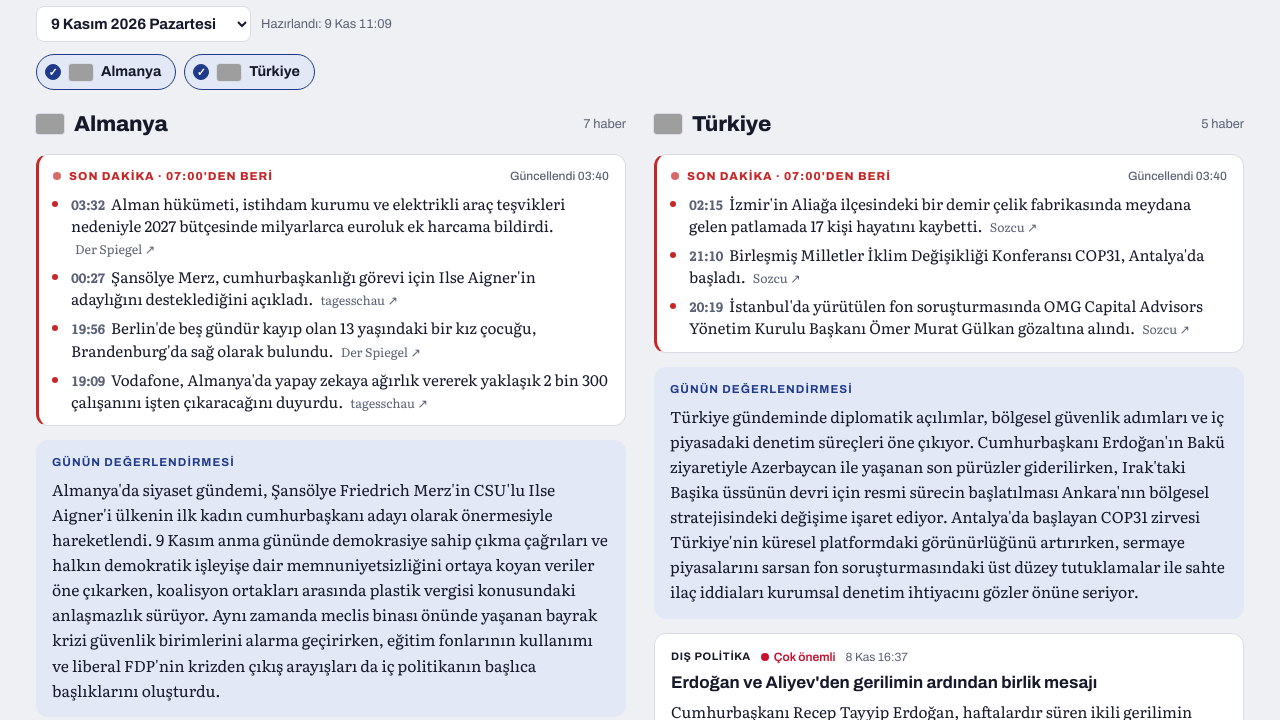
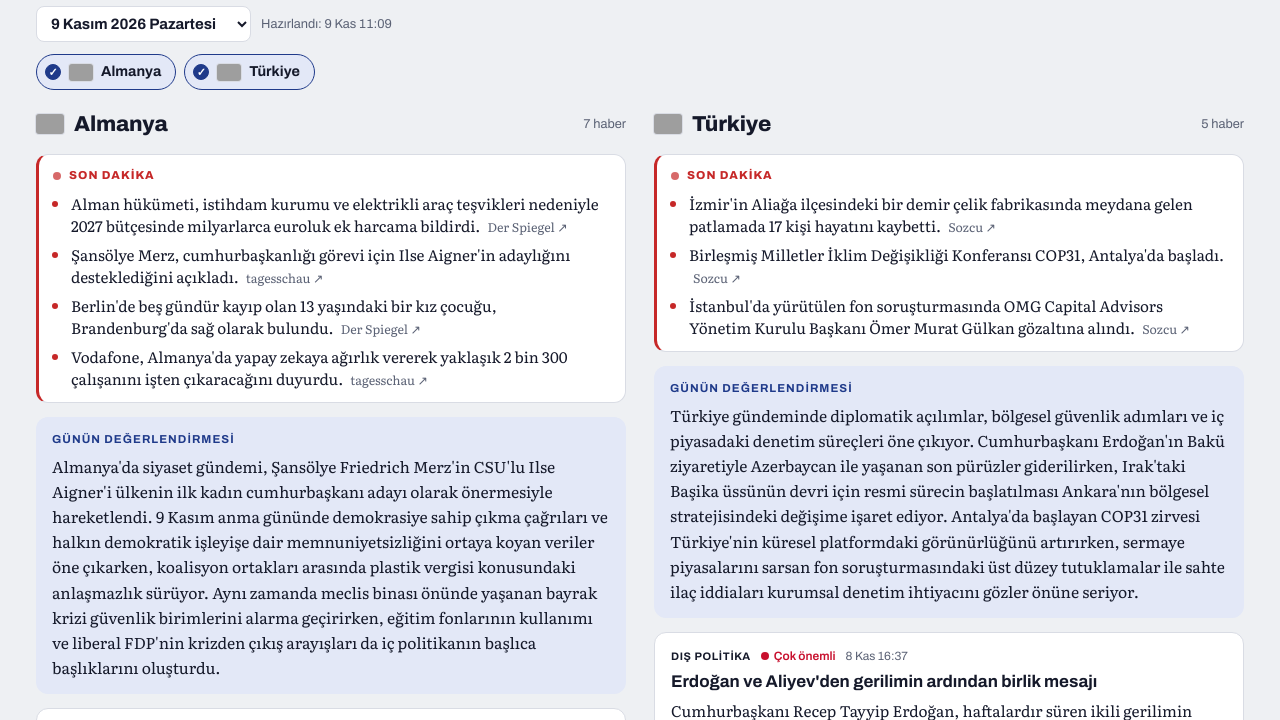
Before and after one commit to utkucinarertan/haber-masasi, a plain HTML site: page docs/index.html in a window 1280 px wide. Shown: the part 69-789 px from the top of the page. Drawn offline with Linux system fonts and the light colour scheme; grey boxes are pictures that could not be loaded.

Commit message:
Son dakika: saat bilgisi kaldırıldı
Co-Authored-By: Claude Opus 5.5 <noreply@anthropic.com>

```diff
--- a/docs/index.html
+++ b/docs/index.html
@@ -91,12 +91,10 @@ button:focus-visible,select:focus-visible,a:focus-visible,input:focus-visible{ou
 .flash{border:1px solid var(--line);border-left:3px solid var(--live);background:var(--surface);border-radius:12px;padding:12px 16px 12px 14px}
 .flash h3{display:flex;align-items:center;gap:8px;margin:0 0 8px;font-size:.72rem;letter-spacing:.09em;text-transform:uppercase;color:var(--live);font-weight:800}
 .flash h3 .live{width:8px;height:8px;border-radius:50%;background:var(--live);animation:pulse 1.8s ease-in-out infinite}
-.flash h3 .upd{margin-left:auto;text-transform:none;letter-spacing:0;color:var(--muted);font-weight:500;font-size:.75rem}
 @keyframes pulse{50%{opacity:.25}}
 @media (prefers-reduced-motion:reduce){.flash h3 .live{animation:none}}
 .flash ul{margin:0;padding-left:18px;display:flex;flex-direction:column;gap:7px;font-family:var(--f-body);font-size:.95rem;line-height:1.45}
 .flash li::marker{color:var(--live)}
-.flash .tm{font-variant-numeric:tabular-nums;color:var(--muted);font-size:.8rem;font-weight:700;margin-right:6px}
 .flash li a{color:var(--muted);font-size:.78rem;text-decoration:none;white-space:nowrap;margin-left:4px}
 .flash li a:hover{color:var(--accent)}
 .flash .empty{margin:0;font-size:.88rem;color:var(--muted)}
@@ -181,7 +179,7 @@ const T = {
       onlyLang:l => `Bu gün için haberler yalnızca ${l} olarak mevcut.`, noCountry:"Bu ülke için bu gün haber hazırlanmadı.",
       foot:"Haberler seçilen kaynaklardan derlenir; özet ve değerlendirmeler her sabah yapay zekâ ile hazırlanır. Ayrıntı için haberin kaynağına gidin.",
       admin:"Yönetim", locale:"tr-TR",
-      flash:"Son dakika", flashSince:h => `${h}'den beri`, flashEmpty:h => `${h}'den beri yeni haber yok; liste saat başı güncellenir.`,
+      flash:"Son dakika", flashSince:h => `${h}'den beri`, flashEmpty:"Şimdilik yeni haber yok; liste saat başı güncellenir.",
       flashUpd:h => `Güncellendi ${h}`, more:n => `Tümünü göster (${n})`, less:"Daha az göster"},
   en:{brand:"News Desk", today:"Today's edition", refresh:"Refresh", refreshTitle:"Get the latest edition", prepared:"Prepared",
       overview:"The day at a glance", stories:n => n + (n === 1 ? " story" : " stories"), imp:{3:"Top story",2:"Important",1:"In brief"},
@@ -194,7 +192,7 @@ const T = {
       onlyLang:l => `For this day the news is only available in ${l}.`, noCountry:"No stories were prepared for this country on this day.",
       foot:"Stories are gathered from selected sources; summaries and analysis are written by AI every morning. Follow the link to read the full source.",
       admin:"Admin", locale:"en-GB",
-      flash:"Latest", flashSince:h => `since ${h}`, flashEmpty:h => `No new stories since ${h}; the list updates every hour.`,
+      flash:"Latest", flashSince:h => `since ${h}`, flashEmpty:"No new stories yet; the list updates every hour.",
       flashUpd:h => `Updated ${h}`, more:n => `Show all (${n})`, less:"Show less"},
   de:{brand:"Nachrichtenpult", today:"Heutige Ausgabe", refresh:"Aktualisieren", refreshTitle:"Neueste Ausgabe laden", prepared:"Erstellt",
       overview:"Der Tag im Überblick", stories:n => n + (n === 1 ? " Meldung" : " Meldungen"), imp:{3:"Sehr wichtig",2:"Wichtig",1:"Kurz notiert"},
@@ -207,7 +205,7 @@ const T = {
       onlyLang:l => `Für diesen Tag gibt es die Nachrichten nur auf ${l}.`, noCountry:"Für dieses Land wurden an diesem Tag keine Meldungen erstellt.",
       foot:"Die Meldungen stammen aus ausgewählten Quellen; Zusammenfassungen und Einordnung erstellt jeden Morgen eine KI. Den vollständigen Text finden Sie bei der Quelle.",
       admin:"Verwaltung", locale:"de-DE",
-      flash:"Eilmeldungen", flashSince:h => `seit ${h} Uhr`, flashEmpty:h => `Seit ${h} Uhr keine neuen Meldungen; die Liste wird stündlich aktualisiert.`,
+      flash:"Eilmeldungen", flashSince:h => `seit ${h} Uhr`, flashEmpty:"Noch keine neuen Meldungen; die Liste wird stündlich aktualisiert.",
       flashUpd:h => `Aktualisiert ${h}`, more:n => `Alle anzeigen (${n})`, less:"Weniger anzeigen"},
 };
 const NATIVE = {tr:"Türkçe", en:"English", de:"Deutsch"};
@@ -388,14 +386,13 @@ function renderFlash(code){
   if (!flash || !current || current.date !== index[0]?.date) return null;
   const all = (flash.countries?.[code] || []).filter(x => x.text && (x.text[lang] || x.text.tr));
   const box = el("div", "flash");
-  const h = el("h3"); h.append(el("span", "live"), document.createTextNode(`${t().flash} · ${t().flashSince(fmtClock(flash.since))}`));
-  if (flash.updatedAt) h.append(el("span", "upd", t().flashUpd(fmtClock(flash.updatedAt))));
+  const h = el("h3"); h.append(el("span", "live"), document.createTextNode(t().flash));
   box.append(h);
-  if (!all.length){ box.append(el("p", "empty", t().flashEmpty(fmtClock(flash.since)))); return box; }
+  if (!all.length){ box.append(el("p", "empty", t().flashEmpty)); return box; }
   const ul = el("ul");
   all.slice(0, FLASH_SHOW).forEach(x => {
     const li = el("li");
-    li.append(el("span", "tm", fmtClock(x.time)), document.createTextNode(x.text[lang] || x.text.tr));
+    li.append(document.createTextNode(x.text[lang] || x.text.tr));
     if (x.url && /^https:\/\//.test(x.url)){
       const a = el("a", null, (x.source || "") + " ↗"); a.href = x.url; a.target = "_blank"; a.rel = "noopener";
       li.append(document.createTextNode(" "), a);
--- a/docs/sw.js
+++ b/docs/sw.js
@@ -1,5 +1,5 @@
 // App shell is cached for offline start; news data is network-first so new editions show up at once.
-const CACHE = "haber-masasi-v8";
+const CACHE = "haber-masasi-v9";
 const SHELL = ["./", "index.html", "admin.html", "manifest.webmanifest", "icons/favicon.svg", "icons/icon-192.png", "icons/icon-512.png"];
 
 self.addEventListener("install", e => {
```
